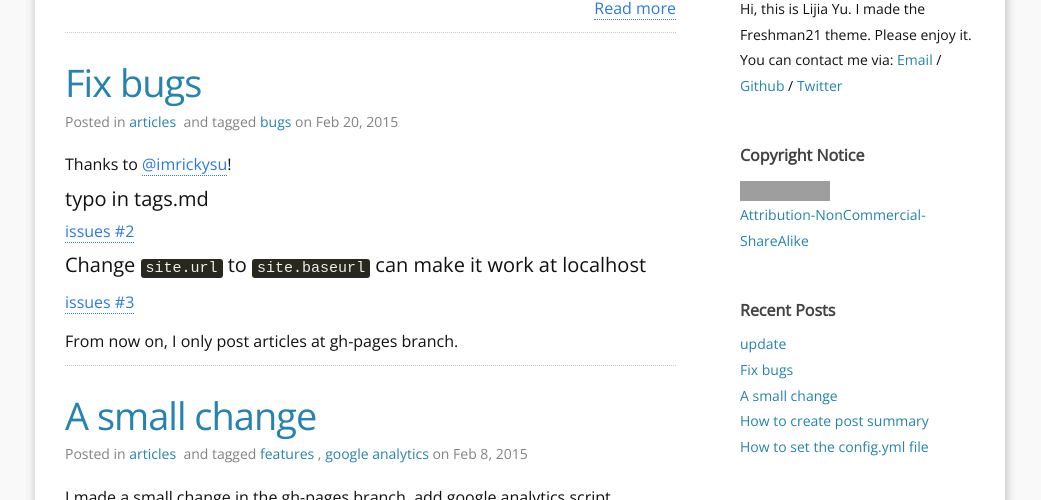
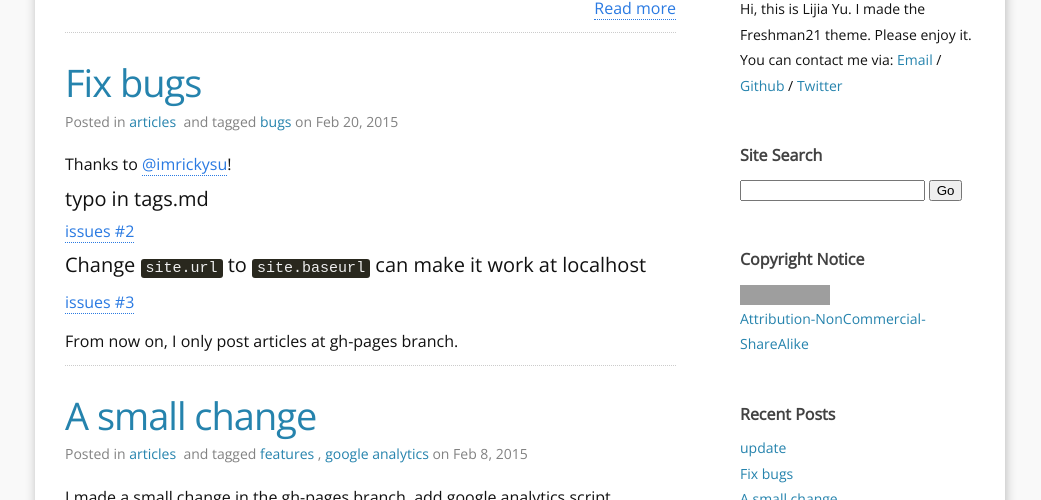
Before and after one commit to yulijia/freshman21, a Jekyll site: the page built from index.html, in a window 1280 px wide and 900 px high, cut to the strip 400-900 px from the top of the window. Shown: the whole strip, without its empty margins (120-1161 px from the left). Built offline with Jekyll 4.4.1, drawn with Linux system fonts in a browser that asks for light colours; the list of posts is cut into pages by our own code; comment, search, counter and statistics services are not loaded; grey boxes are pictures that could not be loaded.

Commit message:
add google search

```diff
--- a/_config.yml
+++ b/_config.yml
@@ -38,6 +38,7 @@ locales:
       PostedInCategories: "Posted in"
       Taggedwith: "and tagged"
       PostDate: "on "
+      Google_search: "Site Search"
     cn:
       Aboutme: "关于我"
       Archives: "存档"
@@ -51,6 +52,7 @@ locales:
       PostedInCategories: "目录:"
       Taggedwith: "| 标签:"
       PostDate: "| 发表时间: "
+      Google_search: "站内搜索"
 ### your Blogroll info, only name can shown on the page.
 
 Blogroll:
--- /dev/null
+++ b/_includes/Google_search.html
@@ -0,0 +1,21 @@
+<div class="sidebar-module">
+  <h4>{{ site.locales[site.default_locale].Google_search }}</h4>
+
+  <!--form onsubmit="my_search_google()" >
+    <div class="google-search">
+    <input type="text" id="my-google-search">
+    </div>
+  </form-->
+
+
+  <form name="cse" id="searchbox_demo" action="https://www.google.com/cse">
+    <input type="hidden" name="cref" value="" />
+    <input type="hidden" name="ie" value="utf-8" />
+    <input type="hidden" name="hl" value="" />
+    <input name="q" type="text" size="20" />
+    <input type="submit" name="sa" value="Go" />
+  </form>
+  <script type="text/javascript" src="https%3A%2F%2Fcse.google.com%2Fcse/tools/onthefly?form=searchbox_demo&lang="></script>
+
+
+</div>
--- /dev/null
+++ b/_includes/google_search.js
@@ -0,0 +1,8 @@
+<script language="Javascript" type="text/javascript">
+function my_search_google()
+{
+  var query = document.getElementById("my-google-search").value;
+  window.open("https://www.google.com/search?q=" + query
+      + "%20site:" + "{{site.url}}");
+}
+</script>
--- a/_includes/head.html
+++ b/_includes/head.html
@@ -26,7 +26,8 @@
 
 <script src="http://cdn.mathjax.org/mathjax/latest/MathJax.js?config=TeX-AMS-MML_HTMLorMML"></script>
 
-{% include google_analytics.js%}
+{% include google_analytics.js %}
+{% include google_search.js %}
 {% include ban.js %}
 
 </head>
--- a/_includes/sidebar.html
+++ b/_includes/sidebar.html
@@ -1,5 +1,6 @@
 <div class="col-sm-2">
 {% include Aboutme.html %}
+{% include Google_search.html%}
 {% include Copyright_Notice.html %}
 {% include Recent_Posts.html %}
 {% include Categories.html %}
```
